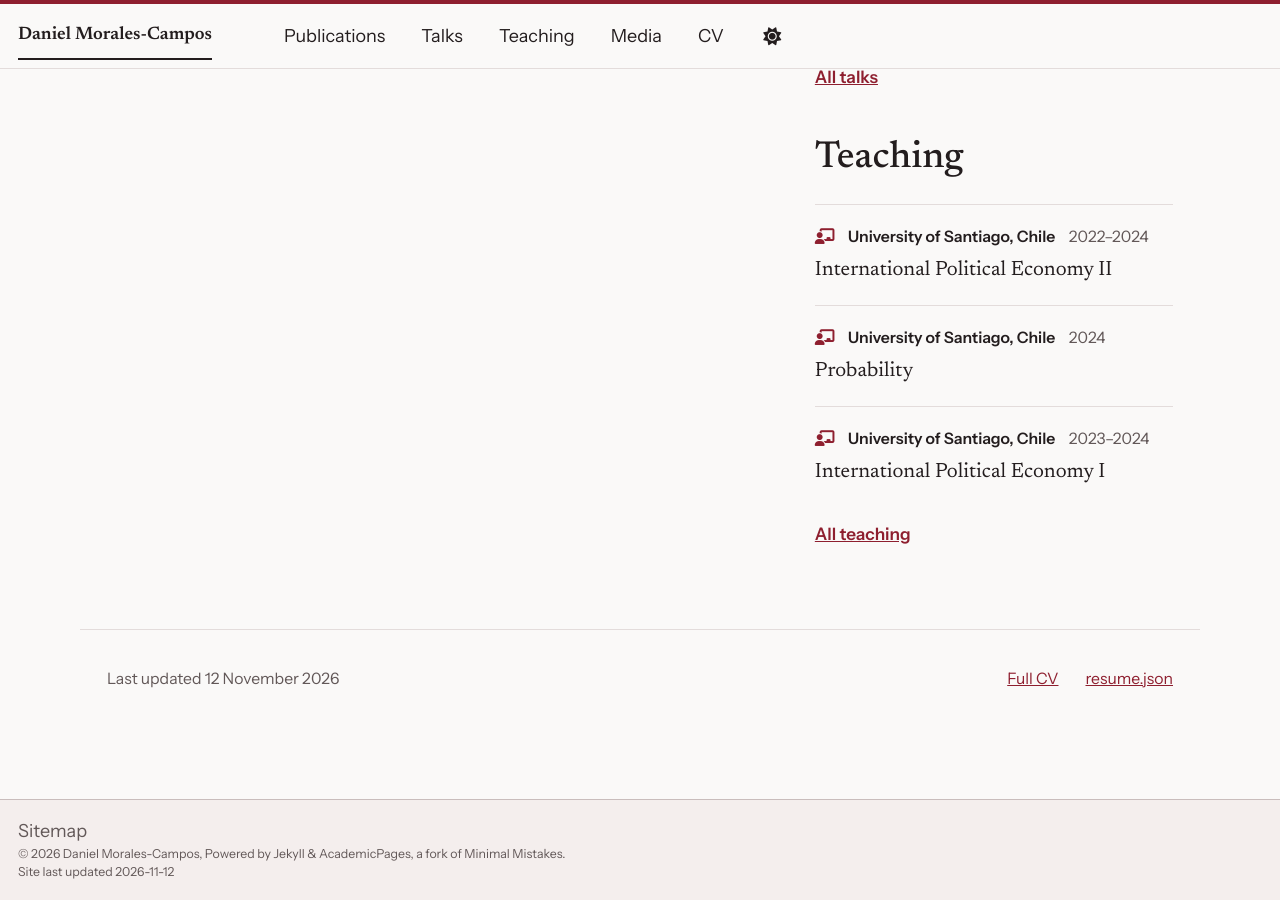
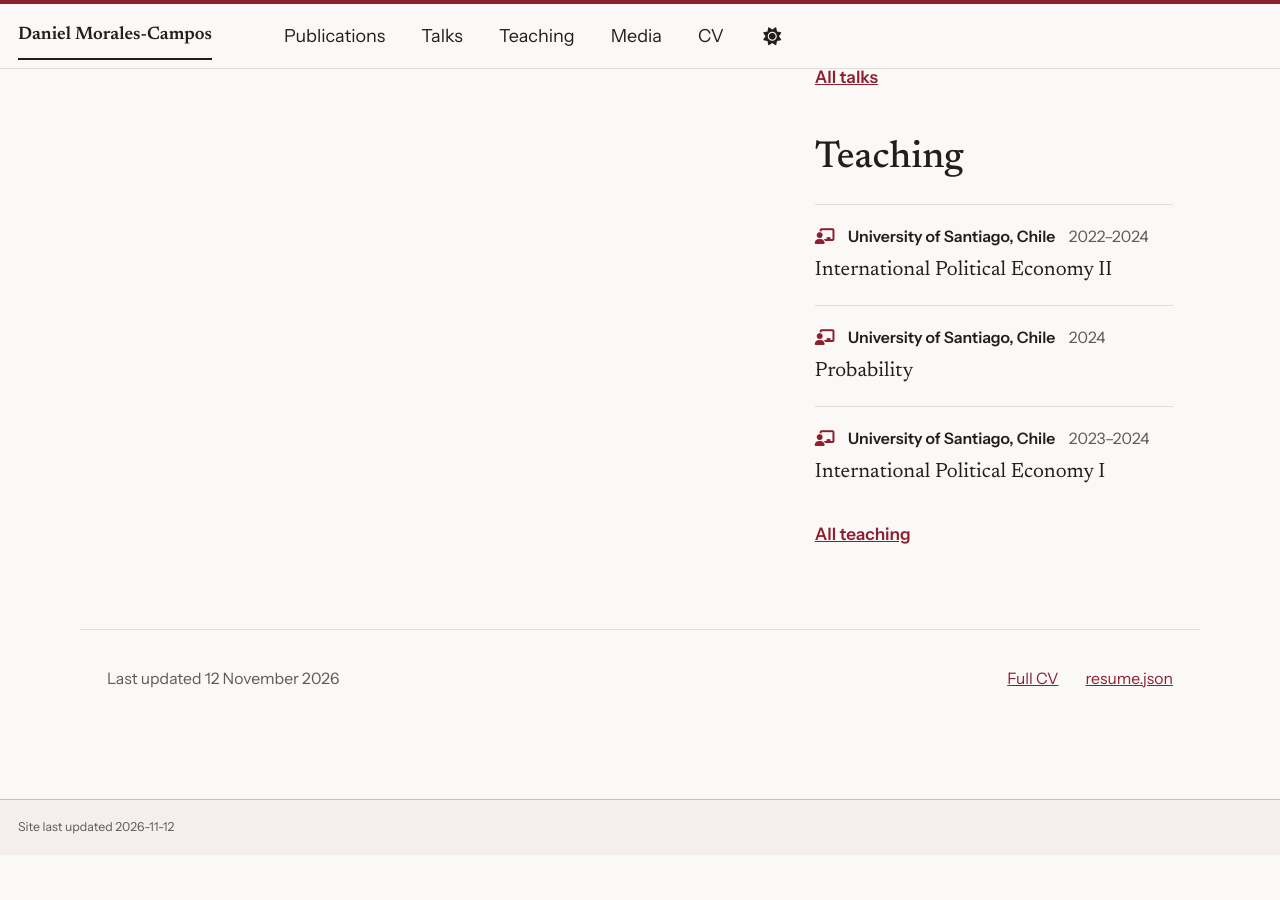
Before and after one commit to danielmoralesc/danielmoralesc.github.io, a Jekyll site: the page built from _pages/about.md, in a window 1280 px wide and 900 px high, scrolled down 2740 px. Built offline with Jekyll 4.4.1, drawn with Linux system fonts in a browser that asks for light colours; some web fonts are replaced; a script bundle is joined from its source files by our own code; library files that are not in the unit come from our copies; after the commit the page ends 3594 px from its top, so only the background shows below that.

Commit message:
Pie mínimo: solo la fecha de actualización
Daniel solo quiere «Site last updated» en el pie: se quitan el enlace a /sitemap/ y el crédito del tema (la licencia MIT sigue en LICENSE). sitemap.xml para buscadores se sigue generando.

```diff
--- a/_includes/footer.html
+++ b/_includes/footer.html
@@ -20,6 +20,5 @@
 {% endif %}
 
 <div class="page__footer-copyright">
-  &copy; {{ site.time | date: '%Y' }} {{ site.name | default: site.title }}, {{ site.data.ui-text[site.locale].powered_by | default: "Powered by" }} <a href="https://jekyllrb.com" rel="nofollow">Jekyll</a> &amp; <a href="https://github.com/academicpages/academicpages.github.io">AcademicPages</a>, a fork of <a href="https://mademistakes.com/work/minimal-mistakes-jekyll-theme/" rel="nofollow">Minimal Mistakes</a>.<br />
   Site last updated {{ "now" | date: '%Y-%m-%d' }}
 </div>
--- a/_includes/footer/custom.html
+++ b/_includes/footer/custom.html
@@ -1,6 +1,4 @@
 <!-- start custom footer snippets -->
-
-<a href="/sitemap/">Sitemap</a>
 
 <!-- Support for MatJax -->
 <script defer src="https://cdnjs.cloudflare.com/polyfill/v3/polyfill.min.js?features=es6"></script>
```
